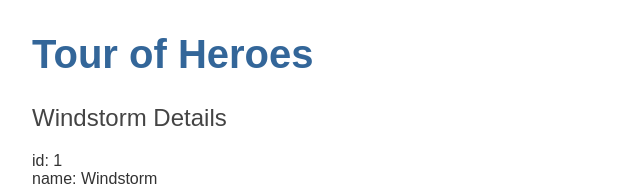
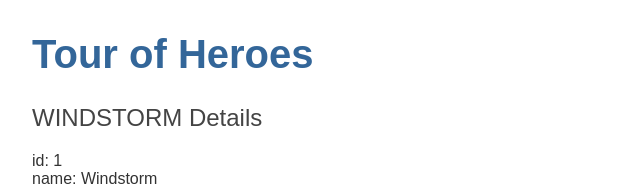
Before and after one commit to coolitnow/TourOfHeroesApp, an Angular app: page / in a window 1280 px wide. Shown: the top 194 px of the page, without its empty margins (0-640 px from the left). Built offline with nearby package versions, Linux system fonts and the light colour scheme.

Commit message:
Format Hero name using pipes

```diff
--- a/src/app/heroes/heroes.component.html
+++ b/src/app/heroes/heroes.component.html
@@ -1,3 +1,5 @@
-<h2>{{hero.name}} Details</h2>
+<h2>{{hero.name | uppercase}} Details</h2>
+<!-- pipes are used as operators. this calls the built in UppercasePipe operator
+    you can also build your own pipe operators -->
 <div><span>id: </span>{{hero.id}}</div>
 <div><span>name: </span>{{hero.name}}</div>
```
